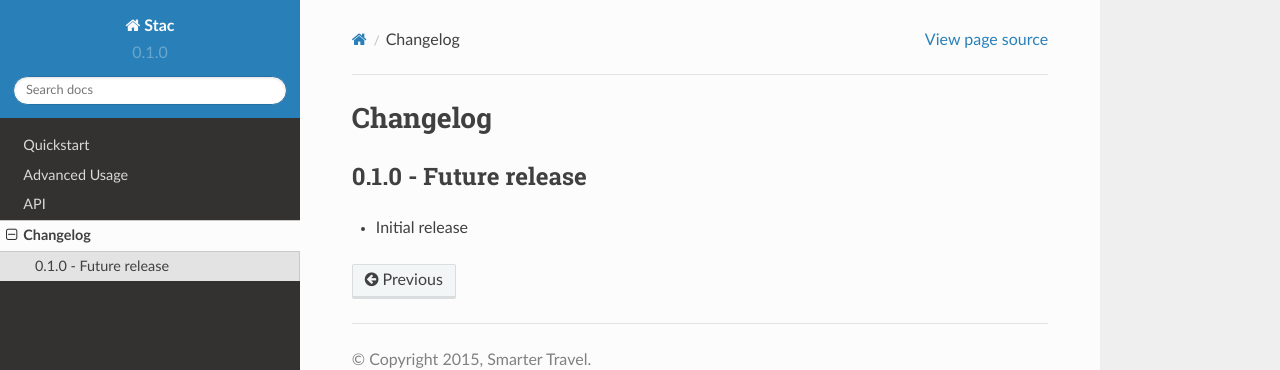
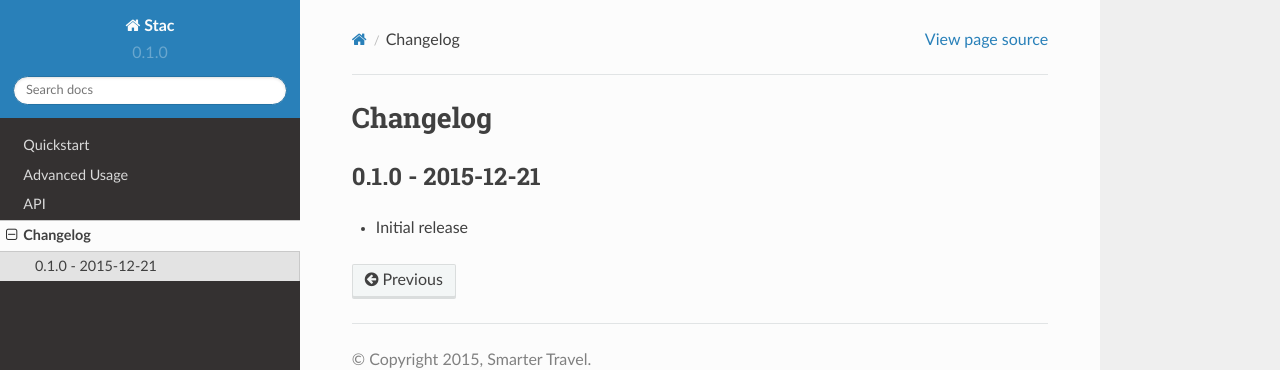
Before and after one commit to smarter-travel-media/stac, a Sphinx documentation site: the page built from doc/changes.rst, in a window 1280 px wide. Shown: the top 370 px of the page. Built offline with Sphinx 7.4.7 and the Read the Docs theme 2.0.0, drawn with Linux system fonts in a browser that asks for light colours.

Commit message:
Update changelog for 0.1.0 release

```diff
--- a/doc/changes.rst
+++ b/doc/changes.rst
@@ -1,6 +1,6 @@
 Changelog
 =========
 
-0.1.0 - Future release
-----------------------
+0.1.0 - 2015-12-21
+------------------
 * Initial release
```
